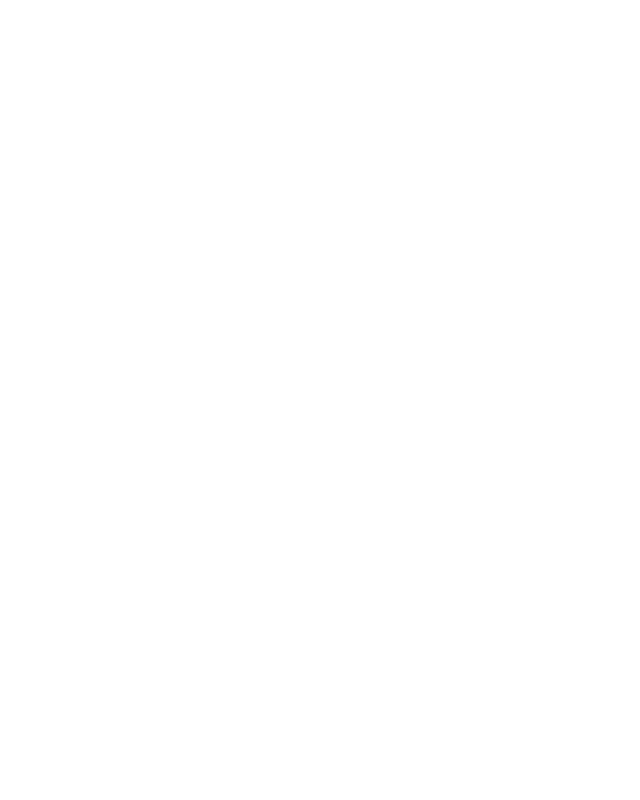
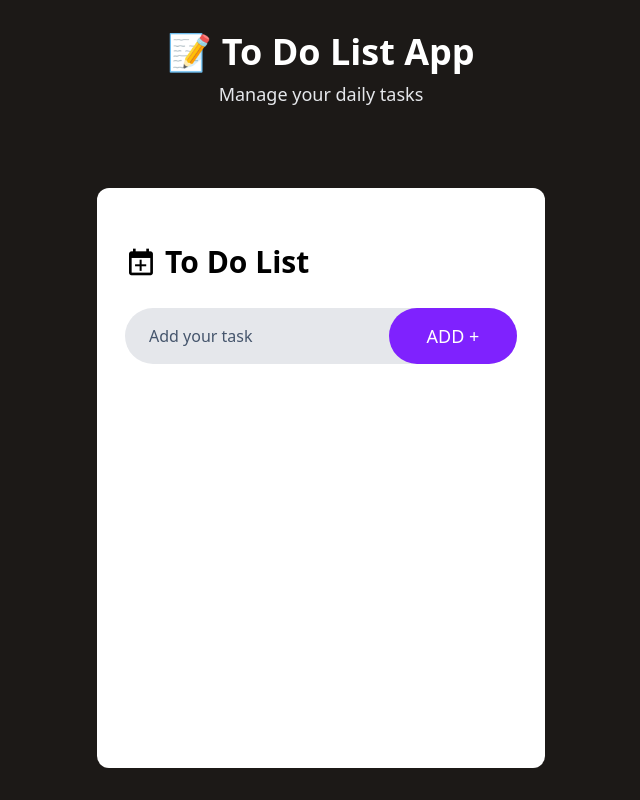
Before and after one commit to Er-Saurabh-Gondane/TodoApp, a React (Vite) app: page / in a window 1280 px wide. Shown: the whole page, without its empty margins (319-959 px from the left). Built offline with nearby package versions, Linux system fonts and the light colour scheme.

Commit message:
component todolist almost done

```diff
--- a/src/App.jsx
+++ b/src/App.jsx
@@ -1,9 +1,13 @@
 import React from 'react'
+import Header from './components/Header'
+import ToDoList from './components/ToDoList'
+import ToDoItem from './components/ToDoItem'
 
 const App = () => {
   return (
-    <div>
-
+    <div className='bg-stone-900 h-screen'>
+        <Header/>
+        <ToDoList/>
     </div>
   )
 }
--- a/src/components/Header.jsx
+++ b/src/components/Header.jsx
@@ -1,9 +1,13 @@
-import React from 'react'
+import React from "react";
 
 function Header() {
   return (
-    <div>Header</div>
-  )
+    <div className="max-w-md mx-auto text-center pt-8">
+      <h1 className="text-4xl font-bold text-white mb-2">📝 To Do List App</h1>
+
+      <p className="text-gray-200 text-lg">Manage your daily tasks</p>
+    </div>
+  );
 }
 
-export default Header
+export default Header;
--- a/src/components/ToDoItem.jsx
+++ b/src/components/ToDoItem.jsx
@@ -1,9 +1,10 @@
-import React from 'react'
+import React from "react";
+
 
 function ToDoItem() {
   return (
-    <div>ToDoItem</div>
-  )
+   <div></div>
+  );
 }
 
-export default ToDoItem
+export default ToDoItem;
--- a/src/components/ToDoList.jsx
+++ b/src/components/ToDoList.jsx
@@ -1,8 +1,20 @@
 import React from 'react'
+import todo_icon from '../assets/todo_icon.png'
 
 function ToDoList() {
   return (
-    <div>ToDoList</div>
+   <div className="bg-white place-self-center w-11/12 max-w-md mt-20 flex flex-col p-7 min-h-145 rounded-xl ">
+      {/* title */}
+      <div className="flex items-center mt-7 gap-2">
+        <img className="w-8" src={todo_icon} alt="" />
+        <h1 className="text-3xl font-semibold ">To Do List</h1>
+      </div>
+      {/* add input box */}
+      <div className="flex items-center my-7 bg-gray-200 rounded-full ">
+        <input className="bg-transparent border-0 outline-none flex-1 h-14 pl-6 pr-2 placeholder:text-slate-600" type="text" placeholder="Add your task" />
+        <button className="border-none rounded-full bg-violet-600 text-white text-lg font-medium w-32 h-14 cursor-pointer">ADD +</button>
+      </div>
+    </div>
   )
 }
 
```
